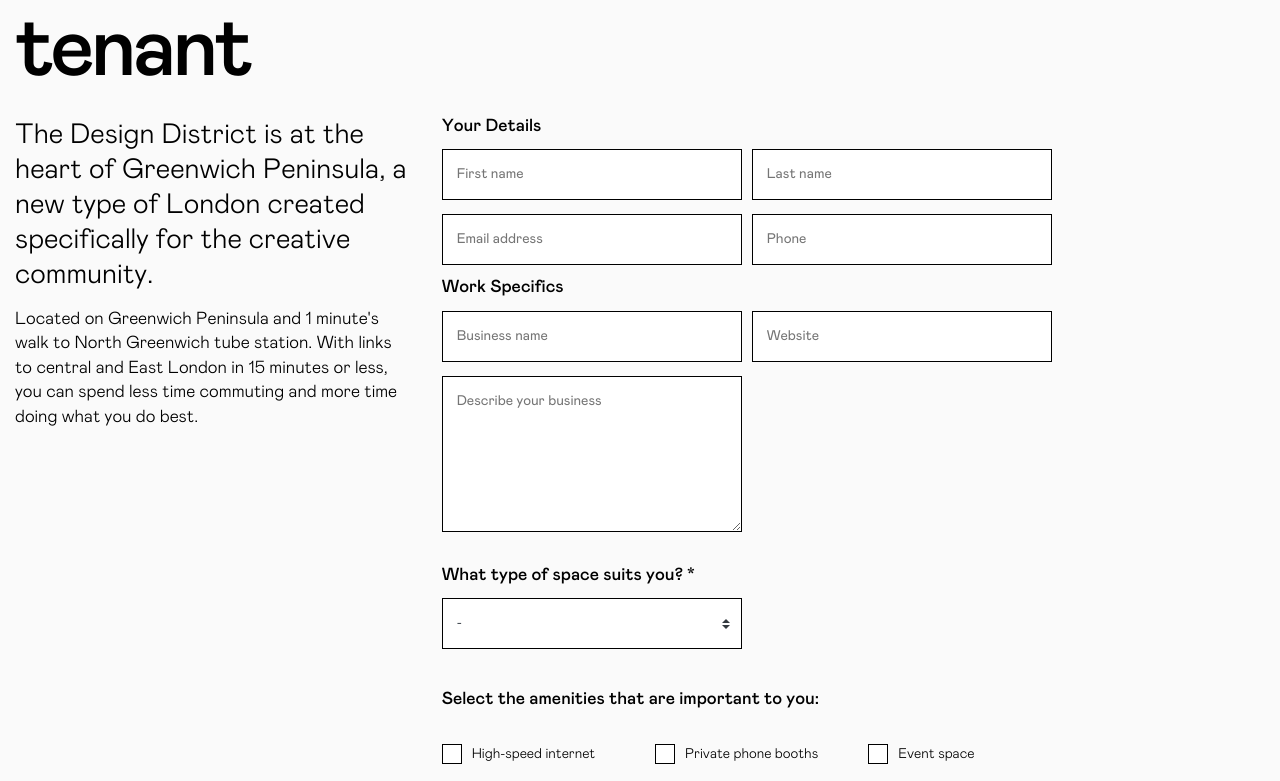
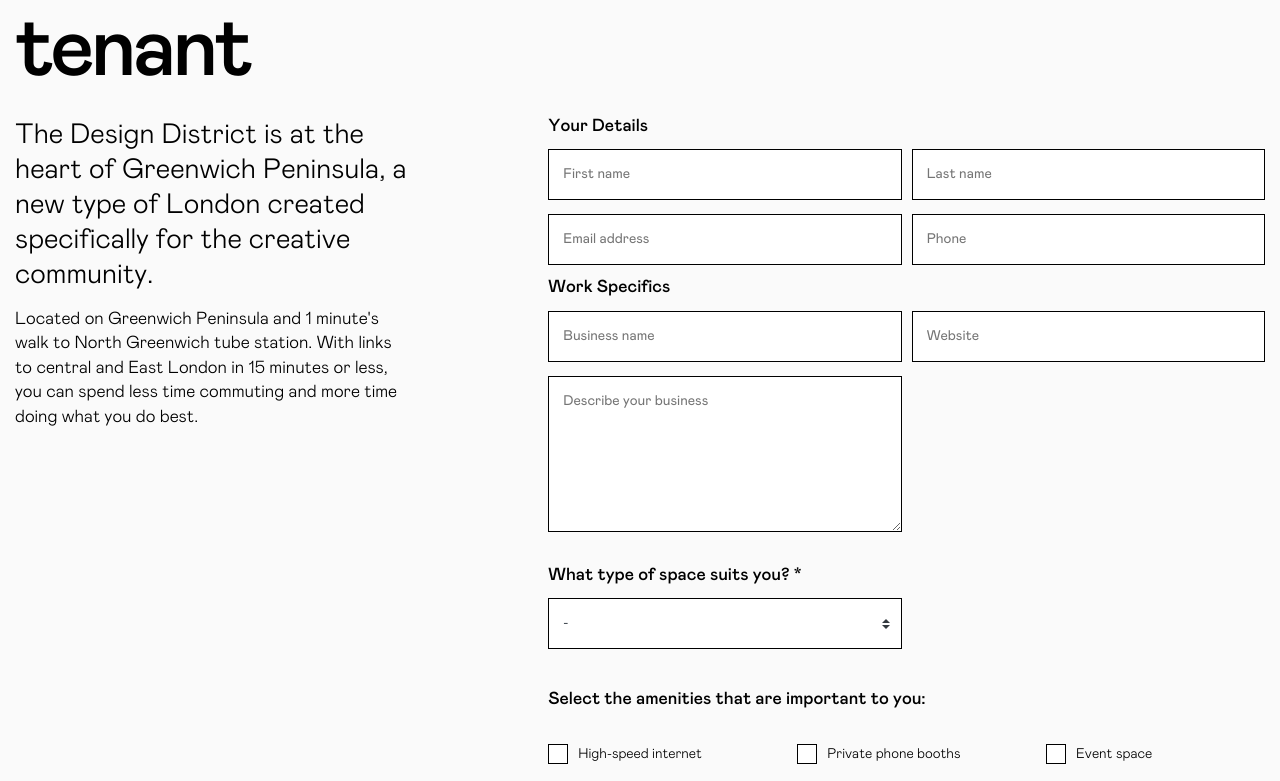
Before and after one commit to AlfredMan/dd-canteen-frontend, a Nuxt app: page /workspace in a window 1280 px wide. Shown: the part 4839-5620 px from the top of the page. Built offline with nearby package versions, Linux system fonts and the light colour scheme.

Commit message:
updated workspace form padding

```diff
--- a/pages/workspace/index.vue
+++ b/pages/workspace/index.vue
@@ -513,7 +513,8 @@
             <h4>The Design District is at the heart of Greenwich Peninsula, a new type of London created specifically for the creative community.</h4>
             <p>Located on Greenwich Peninsula and 1 minute's walk to North Greenwich tube station. With links to central and East London in 15 minutes or less, you can spend less time commuting and more time doing what you do best.</p>
           </div>
-          <div class="col-12 col-md-8 col-lg-6">
+          <div class="col-12 col-lg-1" />
+          <div class="col-12 col-md-8 col-lg-7">
             <enquire-form />
           </div>
         </div>
```
